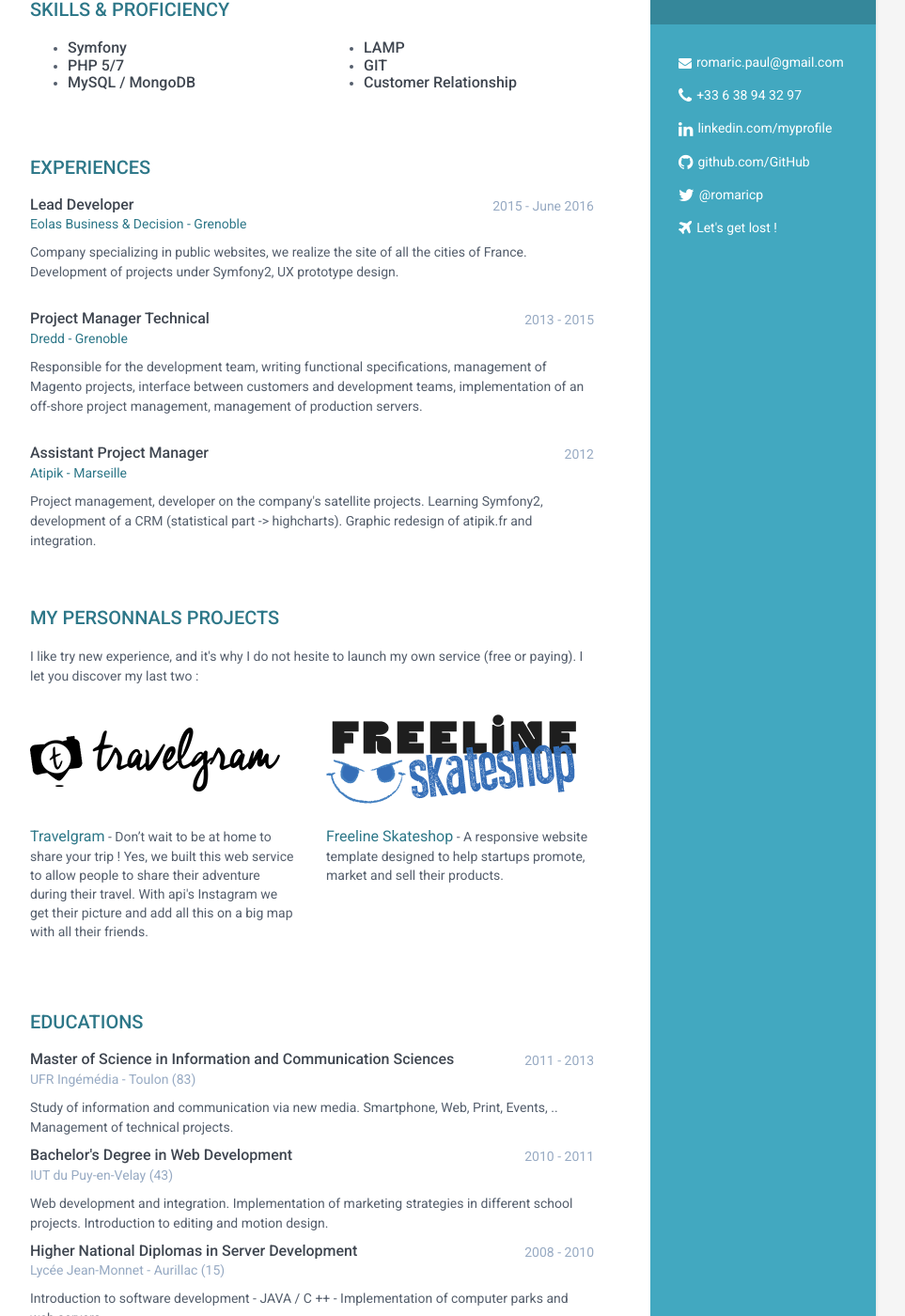
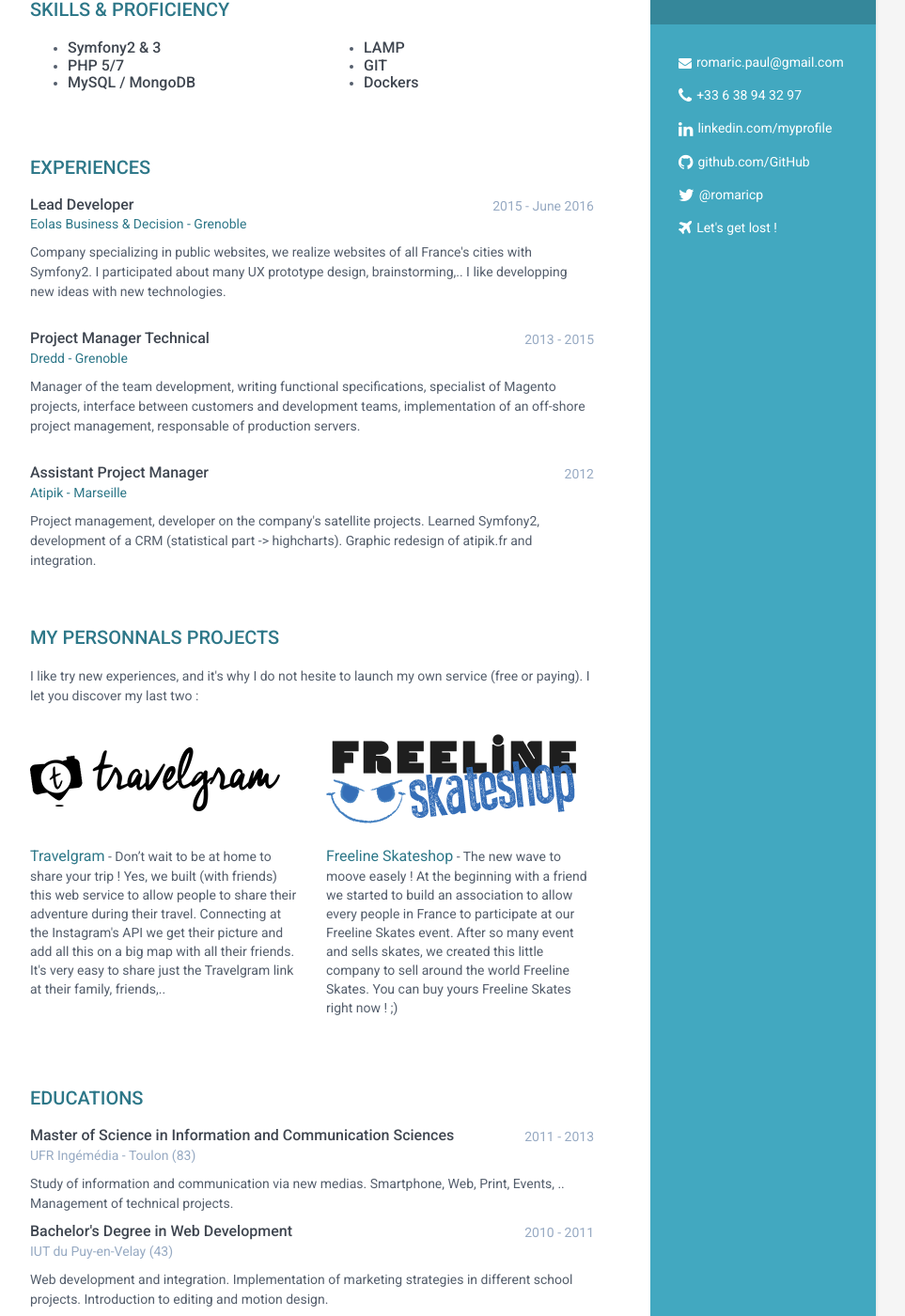
Before and after one commit to romaricp/romaricp.github.io, a Jekyll site: the page built from index.html, in a window 1280 px wide and 1400 px high, scrolled down 277 px. Shown: the whole window at 94% size, without its empty margins (188-1151 px from the left). Built offline with Jekyll 4.4.1, drawn with Linux system fonts in a browser that asks for light colours; some of the changed text lies outside the part shown.

Commit message:
correction text

```diff
--- a/_includes/carrier-profile.html
+++ b/_includes/carrier-profile.html
@@ -2,7 +2,7 @@
 	<h2 class="section-title">Developer PHP and Symfony Framework Addict</h2>
 	<div class="summary">
 	    <p>
-	    	Currently traveling around the world for a period of one year, I decided to put my bags in New Zealand for a minimum of one year. Passionate about web development since I was 18 years old, I like to be a force for proposals and work on large projects. I love learning daily new development techniques and especially <strong>I am passionate about the Symfony Framework ! </strong>
+	    	Currently I'm traveling around the world since 6 months ago and I decided to let my bags in New Zealand for a minimum of one year. Passionate about web development since I was 18 years old, I like to be a force for proposals and work on large projects. I love learning daily new development techniques and especially <strong>I am passionate about the Symfony Framework ! </strong>
 		</p>
 	</div><!--//summary-->
 </section><!--//section-->
--- a/_includes/education.html
+++ b/_includes/education.html
@@ -10,7 +10,7 @@
             <div class="company">UFR Ingémédia - Toulon (83)</div>
         </div><!--//meta-->
         <div class="details">
-            <p>Study of information and communication via new media. Smartphone, Web, Print, Events, .. Management of technical projects.</p>
+            <p>Study of information and communication via new medias. Smartphone, Web, Print, Events, .. Management of technical projects.</p>
         </div><!--//details-->
     </div><!--//item-->
 
--- a/_includes/experience.html
+++ b/_includes/experience.html
@@ -11,7 +11,7 @@
         </div><!--//meta-->
         <div class="details">
             <p>
-                Company specializing in public websites, we realize the site of all the cities of France. Development of projects under Symfony2, UX prototype design.
+                Company specializing in public websites, we realize websites of all France's cities with Symfony2. I participated about many UX prototype design, brainstorming,.. I like developping new ideas with new technologies.
             </p>
         </div><!--//details-->
     </div><!--//item-->
@@ -26,7 +26,7 @@
         </div><!--//meta-->
         <div class="details">
             <p>
-                Responsible for the development team, writing functional specifications, management of Magento projects, interface between customers and development teams, implementation of an off-shore project management, management of production servers.
+                Manager of the team development, writing functional specifications, specialist of Magento projects, interface between customers and development teams, implementation of an off-shore project management, responsable of production servers.
             </p>
         </div><!--//details-->
     </div><!--//item-->
@@ -41,7 +41,7 @@
         </div><!--//meta-->
         <div class="details">
             <p>
-                Project management, developer on the company's satellite projects. Learning Symfony2, development of a CRM (statistical part -> highcharts). Graphic redesign of atipik.fr and integration.
+                Project management, developer on the company's satellite projects. Learned Symfony2, development of a CRM (statistical part -> highcharts). Graphic redesign of atipik.fr and integration.
             </p>
         </div><!--//details-->
     </div><!--//item-->
--- a/_includes/projects.html
+++ b/_includes/projects.html
@@ -2,7 +2,7 @@
     <h2 class="section-title">My Personnals Projects</h2>
     <div class="intro">
         <p>
-            I like try new experience, and it's why I do not hesite to launch my own service (free or paying). I let you discover my last two :
+            I like try new experiences, and it's why I do not hesite to launch my own service (free or paying). I let you discover my last two :
         </p>
     </div><!--//intro-->
 
@@ -19,7 +19,9 @@
                 <a href="http://travelgram.co">
                     <img src="{{site.baseurl}}/assets/images/tg.png" alt="" class="project-img img-responsive">
                 </a>
-                <span class="project-title"><a href="http://travelgram.co" target="_blank">Travelgram</a></span> - <span class="project-tagline">Don’t wait to be at home to share your trip ! Yes, we built this web service to allow people to share their adventure during their travel. With api's Instagram we get their picture and add all this on a big map with all their friends. </span>
+                <span class="project-title"><a href="http://travelgram.co" target="_blank">Travelgram</a></span> - <span class="project-tagline">
+                    Don’t wait to be at home to share your trip ! Yes, we built (with friends) this web service to allow people to share their adventure during their travel. Connecting at the Instagram's API we get their picture and add all this on a big map with all their friends. It's very easy to share just the Travelgram link at their family, friends,..
+                </span>
             </div><!--//item-->
         </div>
         <div class="col-sm-6">
@@ -27,7 +29,9 @@
                 <a href="http://www.freelineskateshop.fr">
                     <img src="{{site.baseurl}}/assets/images/fsk.png" alt="" class="project-img img-responsive">
                 </a>
-                <span class="project-title"><a href="http://travelgram.co" target="_blank">Freeline Skateshop</a></span> - <span class="project-tagline">A responsive website template designed to help startups promote, market and sell their products.</span>
+                <span class="project-title"><a href="http://travelgram.co" target="_blank">Freeline Skateshop</a></span> - <span class="project-tagline">
+                    The new wave to moove easely ! At the beginning with a friend we started to build an association to allow every people in France to participate at our Freeline Skates event. After so many event and sells skates, we created this little company to sell around the world Freeline Skates. You can buy yours Freeline Skates right now ! ;)
+                </span>
             </div><!--//item-->
         </div><!--//item-->
     </div>
--- a/_includes/skills.html
+++ b/_includes/skills.html
@@ -4,7 +4,7 @@
             <div class="row">
                 <div class="col-md-6">
                     <ul class="list">
-                      <li><h3 class="job-title">Symfony</h3></li>
+                      <li><h3 class="job-title">Symfony2 & 3</h3></li>
                       <li><h3 class="job-title">PHP 5/7</h3></li>
                       <li><h3 class="job-title">MySQL / MongoDB</h3></li>
                     </ul>
@@ -13,7 +13,7 @@
                     <ul class="list">
                       <li><h3 class="job-title">LAMP</h3></li>
                       <li><h3 class="job-title">GIT</h3></li>
-                      <li><h3 class="job-title">Customer Relationship</h3></li>
+                      <li><h3 class="job-title">Dockers</h3></li>
                     </ul>
                 </div>
             </div>
```
